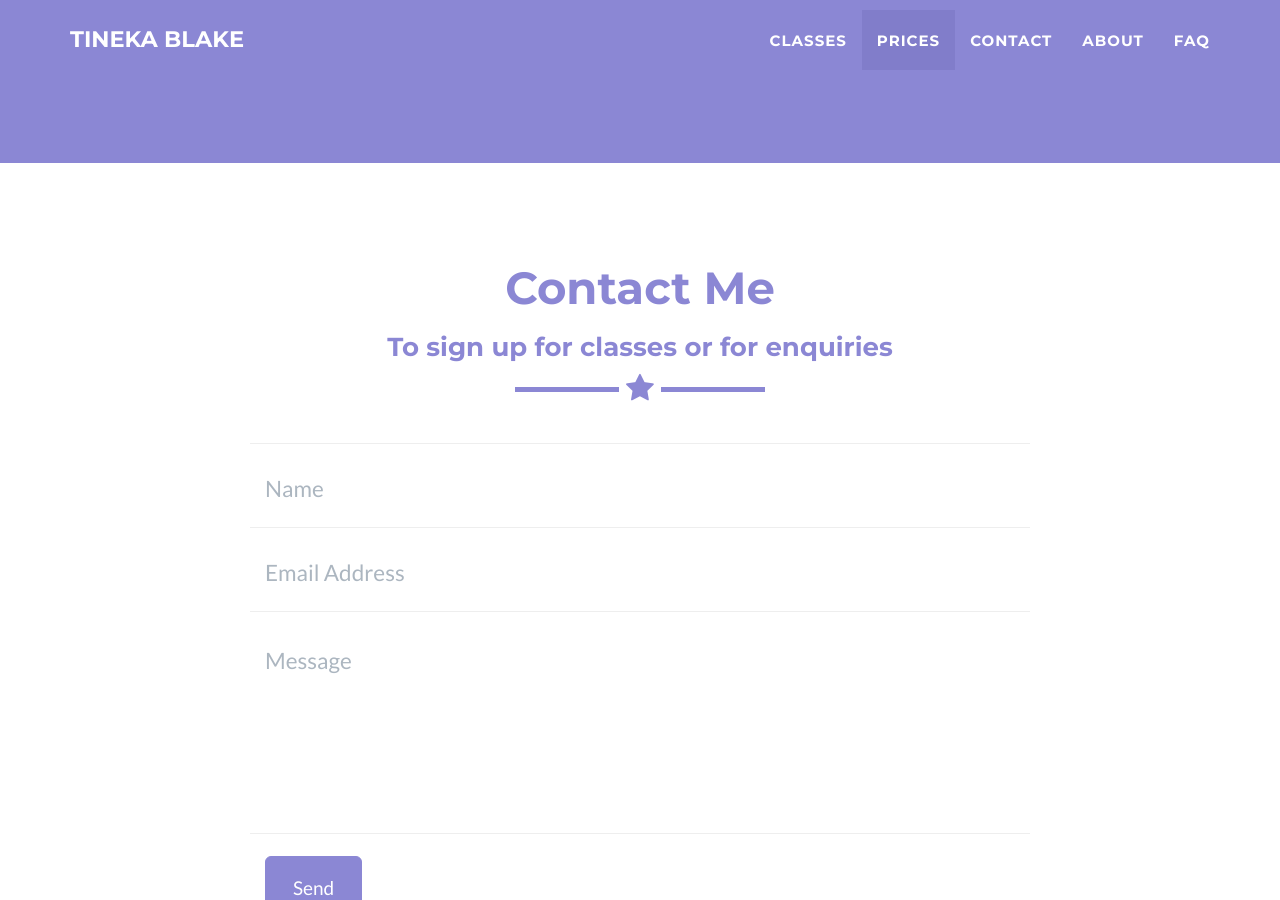
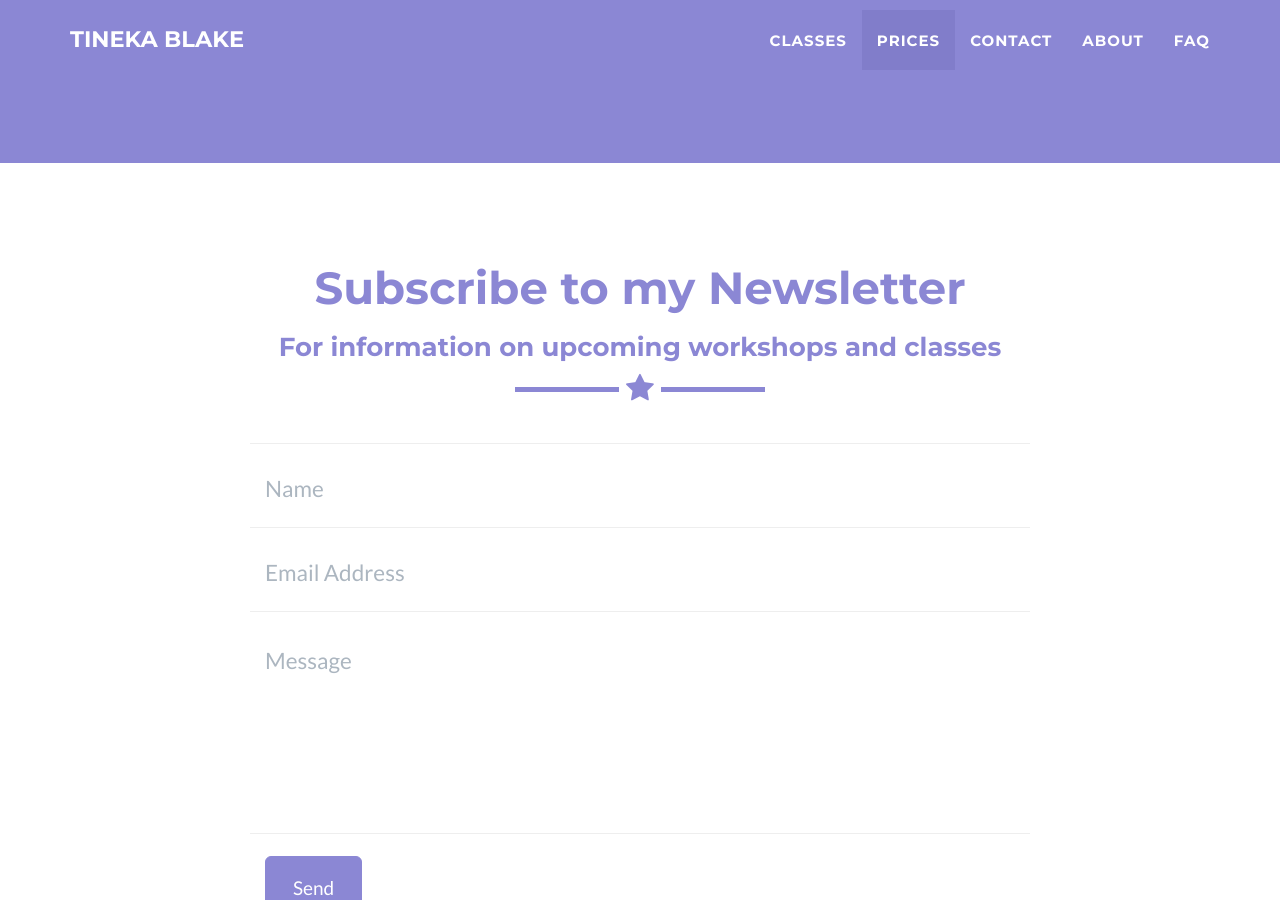
Before and after one commit to tineka-blake/tineka-blake.github.io, a Jekyll site: the page built from index.html, in a window 1280 px wide and 900 px high, scrolled down 1698 px. Built offline with Jekyll 4.4.1, drawn with Linux system fonts in a browser that asks for light colours.

Commit message:
Update contact_static.html

```diff
--- a/_includes/contact_static.html
+++ b/_includes/contact_static.html
@@ -3,8 +3,8 @@
 	<div class="container">
 		<div class="row">
 			<div class="col-lg-12 text-center">
-				<h2>Contact Me</h2>
-				<h3> To sign up for classes or for enquiries </h3>
+				<h2> Subscribe to my Newsletter </h2>
+				<h3> For information on upcoming workshops and classes </h3>
 				<hr class="star-primary">
 				<br>
 			</div>
```
